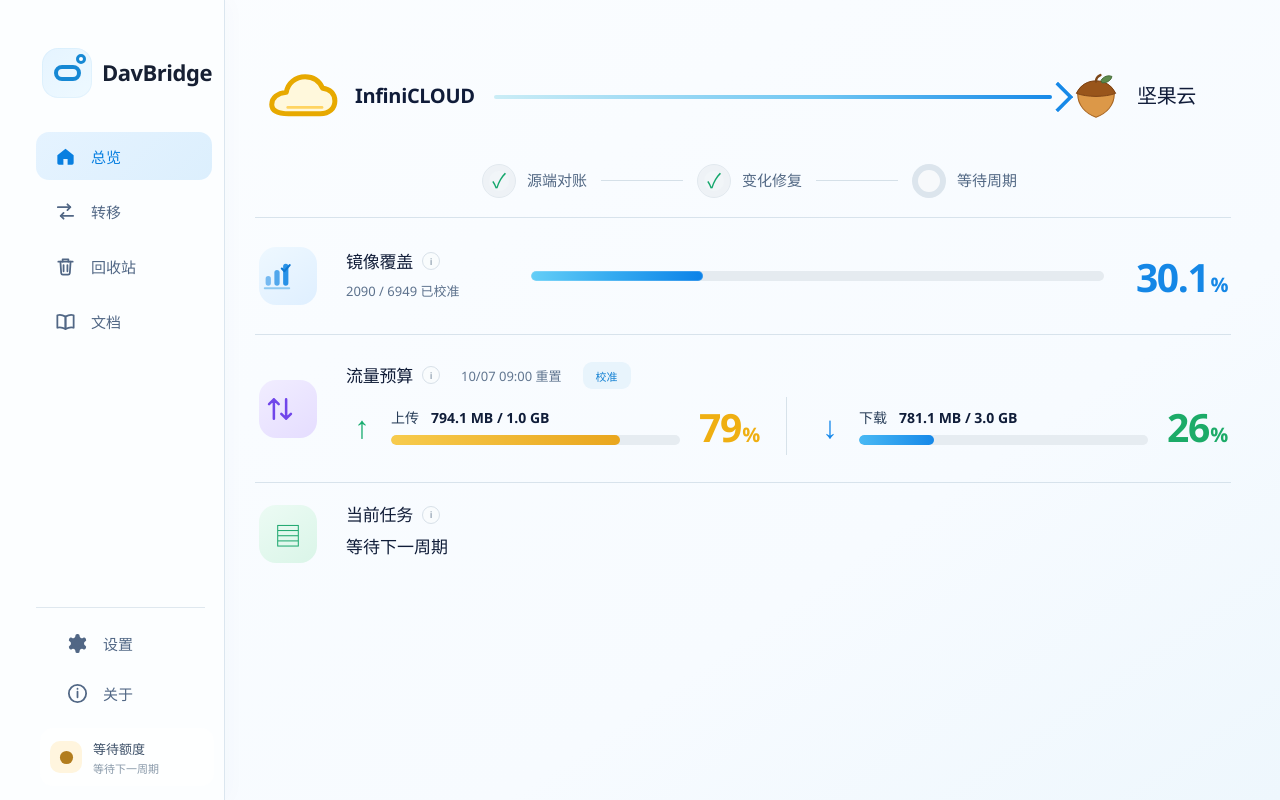
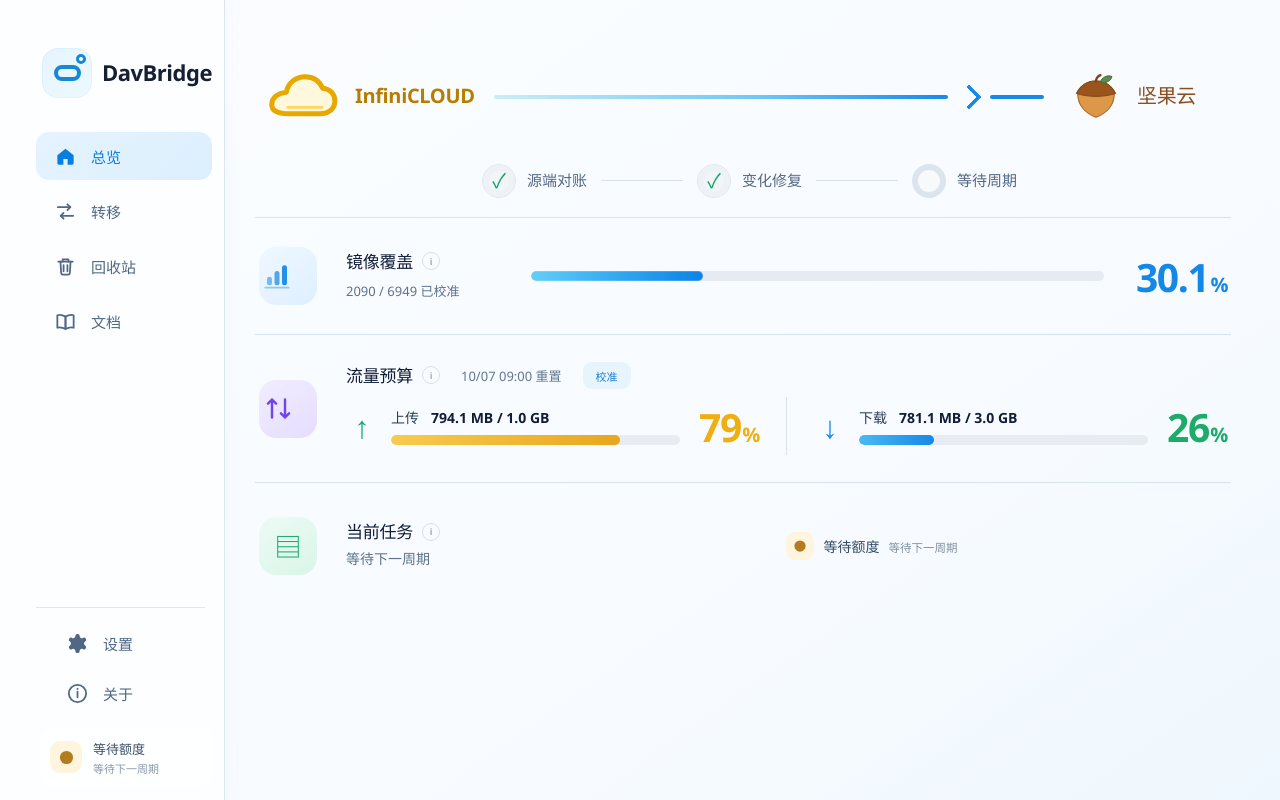
Before and after one commit to FenLynn/gpt-pub, a Vue app in the folder projects/1-桌面软件/103-DavBridge/代码/DavBridge/WebUi/: page / in a window 1280 px wide. Built offline with nearby package versions, Linux system fonts and the light colour scheme.

Commit message:
P103 v0.4.11 separate task state from action

```diff
--- a/projects/1-桌面软件/103-DavBridge/代码/DavBridge/WebUi/package.json
+++ b/projects/1-桌面软件/103-DavBridge/代码/DavBridge/WebUi/package.json
@@ -1,7 +1,7 @@
 {
   "name": "davbridge-webui",
   "private": true,
-  "version": "0.4.10",
+  "version": "0.4.11",
   "type": "module",
   "scripts": {
     "dev": "vite",
--- a/projects/1-桌面软件/103-DavBridge/代码/DavBridge/WebUi/src/App.vue
+++ b/projects/1-桌面软件/103-DavBridge/代码/DavBridge/WebUi/src/App.vue
@@ -2,7 +2,7 @@
 import { computed, onBeforeUnmount, onMounted, ref } from 'vue'
 import { hasNativeBridge, invoke, onNotice, onSnapshot } from './bridge'
 import { mockSnapshot } from './mock'
-import type { DavBridgeSnapshot, RecycleGroup, RecycleKind } from './types'
+import type { DavBridgeSnapshot, PrimaryAction, RecycleGroup, RecycleKind } from './types'
 
 type Tab = 'overview' | 'transfer' | 'recycle' | 'docs' | 'settings' | 'about'
 const previewTab = new URLSearchParams(window.location.search).get('tab')
@@ -15,6 +15,7 @@
 const notice = ref<{ title: string; message: string; tone: string } | null>(null)
 const showActivity = ref(false)
 const selected = ref(new Set<string>())
+const pendingPrimaryAction = ref<PrimaryAction | null>(null)
 const hoverTip = ref<{ text:string; left:number; top:number; above:boolean } | null>(null)
 let activeTipTarget:HTMLElement|null=null
 let detachSnapshot: (() => void) | undefined
@@ -42,6 +43,23 @@
 const sideStatusSecondary = computed(() => {
   if (snapshot.value.routeStatus && snapshot.value.routeStatus !== snapshot.value.engineState) return snapshot.value.routeStatus
   return snapshot.value.cycleId ? `Cycle ${snapshot.value.cycleId}` : '查看最近活动'
+})
+const taskStatusKind = computed(() => {
+  if (pendingPrimaryAction.value === 'pause') return 'pause'
+  if (pendingPrimaryAction.value === 'resume' || pendingPrimaryAction.value === 'retry') return 'run'
+  return sideStatusKind.value
+})
+const taskStatusText = computed(() => {
+  if (pendingPrimaryAction.value === 'pause') return '正在暂停'
+  if (pendingPrimaryAction.value === 'resume') return '正在继续'
+  if (pendingPrimaryAction.value === 'retry') return '正在重试'
+  return snapshot.value.engineState
+})
+const taskStatusSecondary = computed(() => {
+  const route=snapshot.value.routeStatus?.trim()
+  if (route && route !== snapshot.value.engineState) return route
+  if (snapshot.value.currentProgress !== null) return '当前任务执行中'
+  return snapshot.value.cycleId ? `Cycle ${snapshot.value.cycleId}` : ''
 })
 const transferNextText = computed(() => {
   if (snapshot.value.humanActionCount > 0) return `先处理 ${snapshot.value.humanActionCount} 组人工审查，再继续自动队列`
@@ -111,11 +129,18 @@
 async function refresh() { if (!isNative) return; try { snapshot.value = await invoke<DavBridgeSnapshot>('app.getSnapshot') } catch (error) { notify(error instanceof Error ? error.message : '状态读取失败') } }
 async function command(method: string, params?: unknown) { if (!isNative || busy.value) return; busy.value = true; try { const result = await invoke<{ snapshot?: DavBridgeSnapshot; message?: string }>(method, params); if (result?.snapshot) snapshot.value = result.snapshot; if (result?.message) notify(result.message); await refresh() } catch (error) { notify(error instanceof Error ? error.message : '操作失败') } finally { busy.value = false } }
 async function primaryAction() {
-  if (snapshot.value.primaryAction === 'review') { tab.value='recycle'; recycleFilter.value='review'; return }
-  if (snapshot.value.primaryAction === 'settings') { await openSettings(); return }
-  if (snapshot.value.primaryAction === 'pause') await command('migration.pause')
-  if (snapshot.value.primaryAction === 'resume') await command('migration.resume')
-  if (snapshot.value.primaryAction === 'retry') await command('migration.retry')
+  const action=snapshot.value.primaryAction
+  if (action === 'review') { tab.value='recycle'; recycleFilter.value='review'; return }
+  if (action === 'settings') { await openSettings(); return }
+  if (action !== 'pause' && action !== 'resume' && action !== 'retry') return
+  pendingPrimaryAction.value=action
+  try {
+    if (action === 'pause') await command('migration.pause')
+    if (action === 'resume') await command('migration.resume')
+    if (action === 'retry') await command('migration.retry')
+  } finally {
+    pendingPrimaryAction.value=null
+  }
 }
 function selectGroup(group: RecycleGroup) { const next = new Set(selected.value); next.has(group.groupKey) ? next.delete(group.groupKey) : next.add(group.groupKey); selected.value = next }
 async function deferSelected() { const keys=[...selected.value]; if (!keys.length) return notify('请先选择待审查附件组'); await command('recycle.defer',{groupKeys:keys}); selected.value=new Set() }
@@ -235,7 +260,11 @@
           <strong>InfiniCLOUD</strong>
         </div>
         <div class="route-core has-tip" :data-tip="snapshot.routeStatus">
-          <div class="route-line"><i></i><b>›</b><i></i></div>
+          <div class="route-line">
+            <span class="route-segment route-segment-left"></span>
+            <span class="route-arrow" aria-hidden="true"></span>
+            <span class="route-segment route-segment-right"></span>
+          </div>
         </div>
         <div class="endpoint target has-tip" data-tip="坚果云保存经过 StrongVerified 的强校验镜像">
           <svg class="nut-logo" viewBox="0 0 56 50" aria-hidden="true">
@@ -257,7 +286,7 @@
 
       <div class="dashboard-grid">
         <article class="dashboard-card coverage-card">
-          <div class="feature-icon coverage-feature" aria-hidden="true"><svg class="coverage-glyph" viewBox="0 0 48 48"><path class="coverage-axis" d="M10 38h28"/><rect x="11" y="24" width="6" height="11" rx="3"/><rect x="21" y="17" width="6" height="18" rx="3"/><rect x="31" y="10" width="6" height="25" rx="3"/><path class="coverage-check" d="m29.5 15.5 3 3 6-7"/></svg></div>
+          <div class="feature-icon coverage-feature" aria-hidden="true"><svg class="coverage-glyph" viewBox="0 0 48 48"><path class="coverage-axis" d="M10 38h28"/><rect x="12" y="25" width="6" height="10" rx="3"/><rect x="21" y="18" width="6" height="17" rx="3"/><rect x="30" y="11" width="6" height="24" rx="3"/></svg></div>
           <div class="coverage-copy">
             <div class="card-title"><h3>镜像覆盖</h3><span class="info-dot has-tip" data-tip="StrongVerified 表示源端与目标端均重新读取并完成 SHA-256 一致性验证">i</span></div>
             <span class="coverage-count">{{ snapshot.verified }} / {{ snapshot.total }} 已校准</span>
@@ -267,7 +296,7 @@
         </article>
 
         <article class="dashboard-card quota-card">
-          <div class="feature-icon quota-feature" aria-hidden="true"><svg class="quota-glyph" viewBox="0 0 48 48"><path d="M17 35V13m0 0-5.5 5.5M17 13l5.5 5.5M31 13v22m0 0-5.5-5.5M31 35l5.5-5.5"/></svg></div>
+          <div class="feature-icon quota-feature" aria-hidden="true"><svg class="quota-glyph" viewBox="0 0 48 48"><path d="M16 35V13m0 0-5 5M16 13l5 5M32 13v22m0 0-5-5M32 35l5-5"/></svg></div>
           <div class="quota-content">
             <div class="quota-head">
               <div class="card-title"><h3>流量预算</h3><span class="info-dot has-tip" :data-tip="quotaTip">i</span></div>
@@ -299,17 +328,38 @@
           <div class="feature-icon task-feature" aria-hidden="true"><span>▤</span></div>
           <div class="task-copy">
             <div class="card-title"><h3>当前任务</h3><span class="info-dot has-tip" :data-tip="snapshot.currentDetail">i</span></div>
-            <strong class="task-name">{{ snapshot.currentTitle }}</strong>
-            <div v-if="snapshot.currentProgress!==null" class="task-progress"><div class="progress-track"><i :style="{width:`${snapshot.currentProgress*100}%`}"></i></div><strong>{{ Math.round(snapshot.currentProgress*100) }}%</strong></div>
+            <span class="task-name">{{ snapshot.currentTitle }}</span>
           </div>
-          <div class="task-action-row"><button class="primary-button" v-if="snapshot.primaryAction!=='none'" @click="primaryAction" :disabled="busy">
-            <svg v-if="snapshot.primaryAction==='pause'" class="action-icon" viewBox="0 0 20 20" aria-hidden="true"><rect x="5" y="4" width="3" height="12" rx="1"/><rect x="12" y="4" width="3" height="12" rx="1"/></svg>
-            <svg v-else-if="snapshot.primaryAction==='resume'" class="action-icon action-icon-play" viewBox="0 0 20 20" aria-hidden="true"><path d="M6.5 4.8 15 10l-8.5 5.2Z"/></svg>
-            <svg v-else-if="snapshot.primaryAction==='retry'" class="action-icon" viewBox="0 0 20 20" aria-hidden="true"><path d="M15.5 7.4A6 6 0 1 0 16 12" fill="none"/><path d="m12.8 4.5 3.1 2.8-3.6 2" fill="none"/></svg>
-            <svg v-else-if="snapshot.primaryAction==='review'" class="action-icon" viewBox="0 0 20 20" aria-hidden="true"><path d="M5 4.5h10v11H5Z" fill="none"/><path d="M7.5 8h5M7.5 11h5" fill="none"/></svg>
-            <svg v-else-if="snapshot.primaryAction==='settings'" class="action-icon" viewBox="0 0 20 20" aria-hidden="true"><circle cx="10" cy="10" r="2.5" fill="none"/><circle cx="10" cy="10" r="6" fill="none"/></svg>
-            {{ busy?'处理中…':snapshot.primaryLabel }}
-          </button></div>
+
+          <div class="task-center">
+            <div class="task-status">
+              <span class="task-status-icon" :class="`tone-${snapshot.routeTone}`" aria-hidden="true">
+                <svg v-if="taskStatusKind==='pause'" viewBox="0 0 24 24"><rect x="7" y="5" width="3.2" height="14" rx="1.2"/><rect x="13.8" y="5" width="3.2" height="14" rx="1.2"/></svg>
+                <svg v-else-if="taskStatusKind==='run'" viewBox="0 0 24 24"><path d="M8 5.5 18 12 8 18.5Z"/></svg>
+                <svg v-else-if="taskStatusKind==='network'" viewBox="0 0 24 24"><path d="M5 10.5a10 10 0 0 1 14 0M8 14a6 6 0 0 1 8 0M11.2 17.2a1.2 1.2 0 1 1 1.6 0"/></svg>
+                <svg v-else-if="taskStatusKind==='wait'" viewBox="0 0 24 24"><circle cx="12" cy="12" r="7.5"/><path d="M12 7.5V12l3 2"/></svg>
+                <svg v-else-if="taskStatusKind==='review'" viewBox="0 0 24 24"><circle cx="12" cy="12" r="8"/><path d="M12 7.5v6M12 16.8v.2"/></svg>
+                <svg v-else-if="taskStatusKind==='complete'" viewBox="0 0 24 24"><path d="m6.5 12.5 3.3 3.3 7.8-8"/></svg>
+                <svg v-else viewBox="0 0 24 24"><circle cx="12" cy="12" r="3"/></svg>
+              </span>
+              <div><strong>{{ taskStatusText }}</strong><small v-if="taskStatusSecondary">{{ taskStatusSecondary }}</small></div>
+            </div>
+            <div v-if="snapshot.currentProgress!==null" class="task-progress task-progress-center">
+              <div class="progress-track"><i :style="{width:`${snapshot.currentProgress*100}%`}"></i></div>
+              <strong>{{ Math.round(snapshot.currentProgress*100) }}%</strong>
+            </div>
+          </div>
+
+          <div class="task-action-row">
+            <button class="primary-button" v-if="snapshot.primaryAction!=='none'" @click="primaryAction" :disabled="busy" :aria-busy="busy">
+              <svg v-if="snapshot.primaryAction==='pause'" class="action-icon" viewBox="0 0 20 20" aria-hidden="true"><rect x="5" y="4" width="3" height="12" rx="1"/><rect x="12" y="4" width="3" height="12" rx="1"/></svg>
+              <svg v-else-if="snapshot.primaryAction==='resume'" class="action-icon action-icon-play" viewBox="0 0 20 20" aria-hidden="true"><path d="M6.5 4.8 15 10l-8.5 5.2Z"/></svg>
+              <svg v-else-if="snapshot.primaryAction==='retry'" class="action-icon" viewBox="0 0 20 20" aria-hidden="true"><path d="M15.5 7.4A6 6 0 1 0 16 12" fill="none"/><path d="m12.8 4.5 3.1 2.8-3.6 2" fill="none"/></svg>
+              <svg v-else-if="snapshot.primaryAction==='review'" class="action-icon" viewBox="0 0 20 20" aria-hidden="true"><path d="M5 4.5h10v11H5Z" fill="none"/><path d="M7.5 8h5M7.5 11h5" fill="none"/></svg>
+              <svg v-else-if="snapshot.primaryAction==='settings'" class="action-icon" viewBox="0 0 20 20" aria-hidden="true"><circle cx="10" cy="10" r="2.5" fill="none"/><circle cx="10" cy="10" r="6" fill="none"/></svg>
+              {{ snapshot.primaryLabel }}
+            </button>
+          </div>
         </article>
       </div>
     </section>
--- a/projects/1-桌面软件/103-DavBridge/代码/DavBridge/WebUi/src/mock.ts
+++ b/projects/1-桌面软件/103-DavBridge/代码/DavBridge/WebUi/src/mock.ts
@@ -1,7 +1,7 @@
 import type { DavBridgeSnapshot } from './types'
 
 export const mockSnapshot: DavBridgeSnapshot = {
-  version: '0.4.10', buildCommit: 'preview', buildDate: '2026-09-12T14:50:00Z', cycleId: '260907', configured: true, engineState: '等待额度', routeStatus: '等待下一周期', routeTone: 'wait',
+  version: '0.4.11', buildCommit: 'preview', buildDate: '2026-09-12T16:05:00Z', cycleId: '260907', configured: true, engineState: '等待额度', routeStatus: '等待下一周期', routeTone: 'wait',
   phases: [
     { key: 'audit', label: '源端对账', state: 'done', hint: '本周期源端清单已经完成核对' },
     { key: 'repair', label: '变化修复', state: 'done', hint: '历史 StrongVerified 变化项已经处理' },
--- a/projects/1-桌面软件/103-DavBridge/代码/DavBridge/WebUi/src/overview.css
+++ b/projects/1-桌面软件/103-DavBridge/代码/DavBridge/WebUi/src/overview.css
@@ -1985,3 +1985,195 @@
 .global-tooltip{z-index:2147483000}
 .route-card-polished .route-line:before{right:-8px}
 .route-card-polished .route-line:after{right:-25px}
+
+
+/* v0.4.11 route semantics, optical centering, and task status/action separation. */
+.route-card-polished .endpoint.source strong{
+  color:#b77d00;
+}
+.route-card-polished .endpoint.target strong{
+  color:#8a4f1d;
+}
+.route-card-polished .route-line{
+  display:grid;
+  grid-template-columns:minmax(0,1fr) 22px 54px;
+  align-items:center;
+  gap:10px;
+  height:34px;
+}
+.route-card-polished .route-line:before,
+.route-card-polished .route-line:after{
+  content:none!important;
+  display:none!important;
+}
+.route-segment{
+  display:block;
+  height:4px;
+  border-radius:999px;
+  background:linear-gradient(90deg,#cbedf6 0%,#70c7f3 58%,#1789e8 100%);
+}
+.route-segment-right{
+  background:#1789e8;
+}
+.route-arrow{
+  width:18px;
+  height:18px;
+  justify-self:center;
+  border-top:4px solid #1789e8;
+  border-right:4px solid #1789e8;
+  border-radius:1px;
+  transform:rotate(45deg);
+  box-sizing:border-box;
+}
+
+.coverage-glyph,
+.quota-glyph{
+  transform:translateX(0);
+}
+.coverage-glyph{
+  width:40px;
+  height:40px;
+}
+.coverage-glyph rect{
+  fill:#1889e5;
+}
+.coverage-glyph rect:nth-of-type(1){opacity:.55}
+.coverage-glyph rect:nth-of-type(2){opacity:.73}
+.coverage-glyph rect:nth-of-type(3){opacity:.95}
+.coverage-check{display:none}
+.quota-glyph{
+  width:39px;
+  height:39px;
+  stroke-width:3;
+}
+
+.task-card{
+  display:grid;
+  grid-template-columns:58px 170px minmax(240px,1fr) auto;
+  align-items:center;
+  gap:29px;
+  padding-top:0;
+  box-sizing:border-box;
+}
+.task-copy{
+  min-width:0;
+  align-self:center;
+  gap:9px;
+}
+.task-name{
+  color:#5d7288;
+  font-size:14px;
+  line-height:1.35;
+  font-weight:450;
+  white-space:nowrap;
+  overflow:hidden;
+  text-overflow:ellipsis;
+}
+.task-center{
+  min-width:0;
+  width:100%;
+  display:flex;
+  flex-direction:column;
+  justify-content:center;
+  gap:10px;
+}
+.task-status{
+  min-width:0;
+  display:flex;
+  align-items:center;
+  justify-content:center;
+  gap:10px;
+}
+.task-status>div{
+  min-width:0;
+  display:flex;
+  align-items:baseline;
+  gap:9px;
+}
+.task-status strong{
+  color:#304b66;
+  font-size:14px;
+  font-weight:680;
+  white-space:nowrap;
+}
+.task-status small{
+  color:#8192a3;
+  font-size:11.5px;
+  white-space:nowrap;
+  overflow:hidden;
+  text-overflow:ellipsis;
+}
+.task-status-icon{
+  width:28px;
+  height:28px;
+  display:grid;
+  place-items:center;
+  flex:none;
+  border-radius:9px;
+  background:#edf3f7;
+  color:#647b90;
+}
+.task-status-icon.tone-active{background:#e7f4ff;color:#1688e8}
+.task-status-icon.tone-wait{background:#fff5de;color:#b27d1e}
+.task-status-icon.tone-warning{background:#fff0e8;color:#bc6641}
+.task-status-icon.tone-complete{background:#e8f7ef;color:#21875f}
+.task-status-icon svg{
+  width:18px;
+  height:18px;
+  fill:none;
+  stroke:currentColor;
+  stroke-width:2.1;
+  stroke-linecap:round;
+  stroke-linejoin:round;
+}
+.task-status-icon svg rect,
+.task-status-icon svg path[d^="M8 5.5"]{
+  fill:currentColor;
+  stroke:none;
+}
+.task-status-icon svg:last-child circle{fill:currentColor;stroke:none}
+.task-progress-center{
+  width:100%;
+  max-width:none;
+  grid-template-columns:minmax(0,1fr) auto;
+  gap:10px;
+}
+.task-progress-center .progress-track{
+  height:9px;
+}
+.task-progress-center strong{
+  min-width:38px;
+  text-align:right;
+  font-size:10.5px;
+  color:#5c7187;
+}
+.task-action-row{
+  align-self:center;
+  margin:0;
+}
+.task-action-row .primary-button[aria-busy="true"]{
+  opacity:.58;
+}
+@media(max-width:999px){
+  .route-card-polished .route-line{
+    grid-template-columns:minmax(0,1fr) 18px 38px;
+    gap:8px;
+  }
+  .route-arrow{
+    width:15px;
+    height:15px;
+    border-width:3px;
+  }
+  .task-card{
+    grid-template-columns:42px 132px minmax(150px,1fr) auto;
+    gap:18px;
+    padding-top:0;
+  }
+  .task-name{font-size:12px}
+  .task-status{justify-content:flex-start}
+  .task-status strong{font-size:12.5px}
+  .task-status small{font-size:10px}
+}
+@media (min-width:1000px) and (min-height:740px){
+  .task-card{align-items:center;padding-top:0}
+}
```
Also changed, not shown: 1 other file (tests, documents, lock files or other folders).
